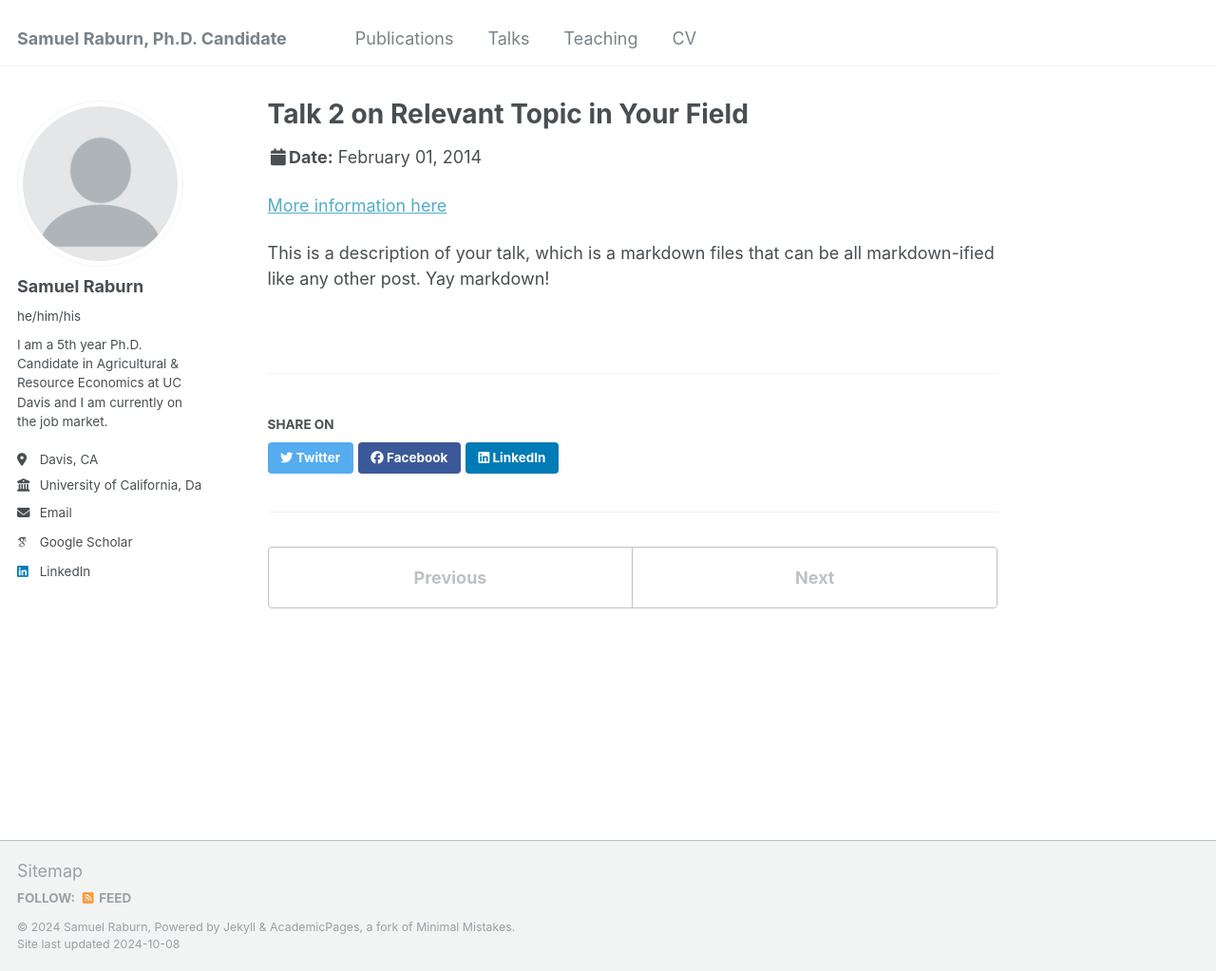
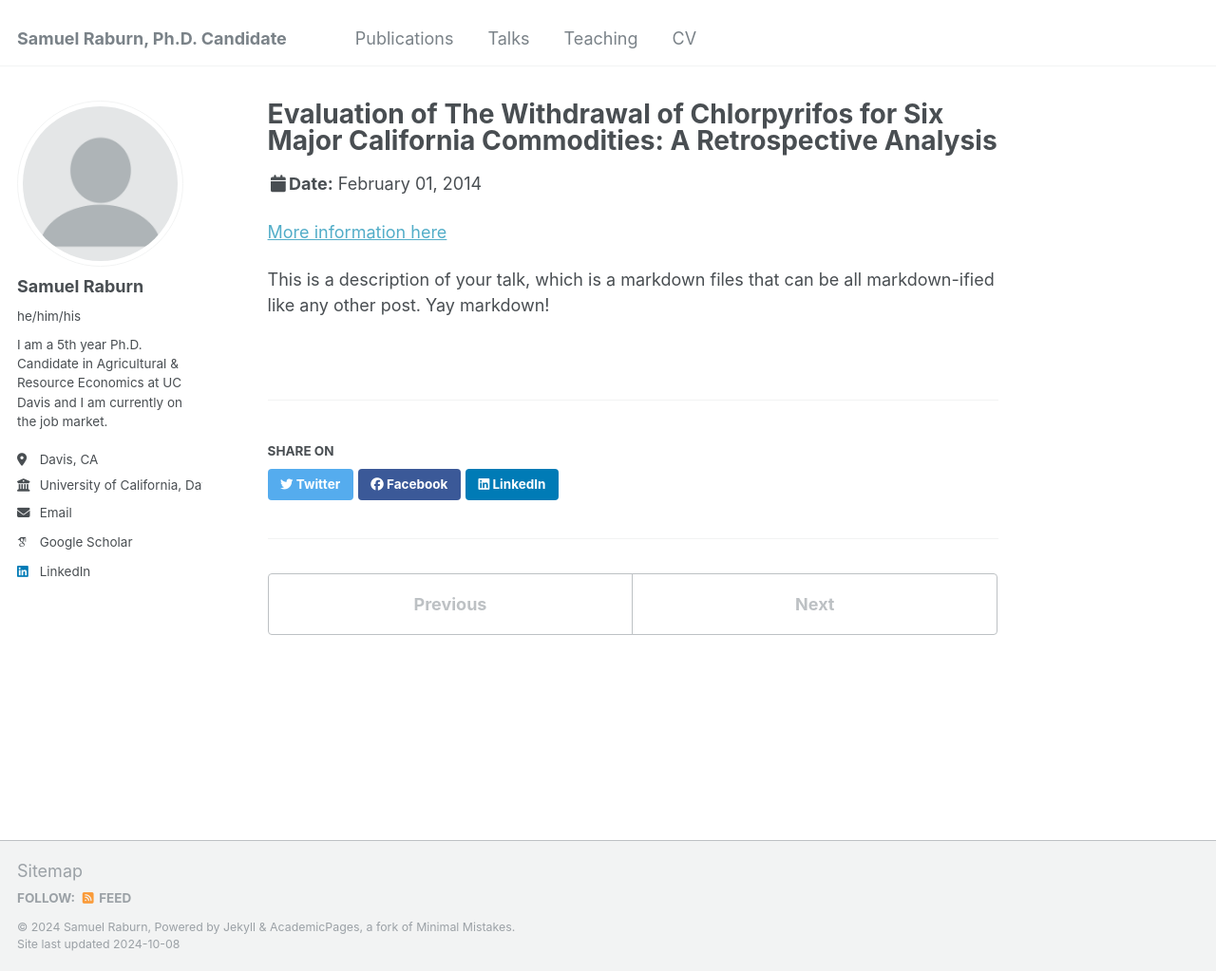
Before and after one commit to sraburn/sraburn.github.io, a Jekyll site: the page built from _talks/2014-02-01-talk-2.md, in a window 1280 px wide and 1023 px high. Shown: the whole window at 95% size. Built offline with Jekyll 4.4.1, drawn with Linux system fonts in a browser that asks for light colours; some web fonts are replaced.

Commit message:
Update 2014-02-01-talk-2.md

```diff
--- a/_talks/2014-02-01-talk-2.md
+++ b/_talks/2014-02-01-talk-2.md
@@ -1,5 +1,5 @@
 ---
-title: "Talk 2 on Relevant Topic in Your Field"
+title: "Evaluation of The Withdrawal of Chlorpyrifos for Six Major California Commodities: A Retrospective Analysis"
 collection: talks
 type: "Talk"
 permalink: /talks/2014-02-01-talk-2
```
